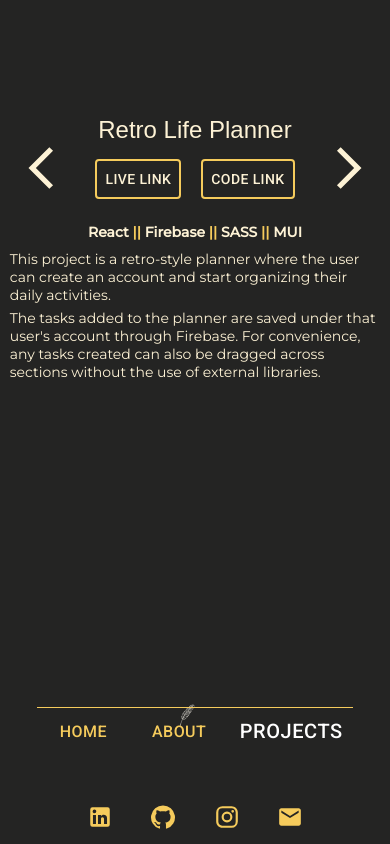
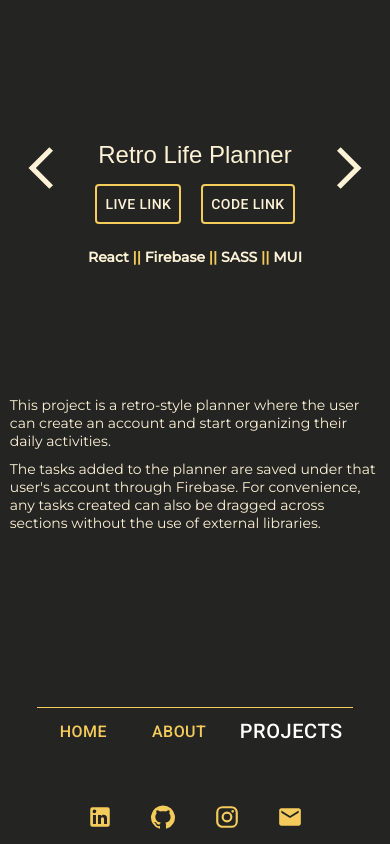
Before and after one commit to Koki001/finalPortfolio, a React (Create React App) app: page /projects in a window 390 px wide. Built offline with nearby package versions, Linux system fonts and the light colour scheme.

Commit message:
adjusted project image and text layout on smaller screen sizes

```diff
--- a/public/styles/main.css
+++ b/public/styles/main.css
@@ -908,6 +908,12 @@ html, body {
   .projectsContainer .podcastGif {
     display: none;
   }
+  .projectsContainer .writingGif {
+    display: none;
+  }
+  .projectsContainer .weatherSunGif {
+    display: none;
+  }
   .projectsContainer .projectViewContainer {
     position: relative;
     display: flex;
@@ -927,6 +933,10 @@ html, body {
   .projectsContainer .projectViewContainer .singleProject p {
     font-size: 16px;
     height: 50%;
+    display: flex;
+    flex-direction: column;
+    align-items: center;
+    justify-content: center;
   }
   .projectsContainer .projectViewContainer .singleProject p br {
     display: block;
@@ -953,7 +963,7 @@ html, body {
     width: 80%;
   }
 }
-@media (max-width: 500px) {
+@media (max-width: 540px) {
   #root .about {
     padding-top: 0;
   }
@@ -988,16 +998,18 @@ html, body {
     align-items: flex-start;
   }
   .aboutContainer .aboutTop {
-    height: 40%;
+    height: 50%;
   }
   .aboutContainer .aboutTop .aboutText {
     height: 100%;
     display: flex;
     justify-content: center;
     align-items: center;
+    margin-top: 10px;
   }
   .aboutContainer .aboutTop .aboutText p {
     font-size: 16px;
+    padding: 0 20px;
   }
   .aboutContainer .aboutTop .aboutText .skillHobbiesText {
     display: none;
@@ -1008,7 +1020,7 @@ html, body {
   .aboutContainer .aboutSkills {
     justify-content: flex-start;
     align-items: center;
-    height: 60%;
+    height: 50%;
   }
   .aboutContainer .aboutSkills .smallerScreenSkills {
     margin-top: 5px;
@@ -1032,6 +1044,7 @@ html, body {
   }
   .projectsContainer .projectView {
     width: 100%;
+    padding-bottom: 0;
     justify-content: center;
   }
   .projectsContainer .projectView .singleProject {
@@ -1050,6 +1063,10 @@ html, body {
     font-size: 14px;
     margin: 0;
     line-height: 18px;
+    display: flex;
+    flex-direction: column;
+    justify-content: center;
+    align-items: center;
   }
   .projectsContainer .projectView .singleProject .linkButtons {
     margin: 15px 0;
--- a/src/Components/ChartProject.js
+++ b/src/Components/ChartProject.js
@@ -30,22 +30,14 @@ const ChartProject = function () {
         React <span>||</span> Redux <span>||</span> SASS <span>||</span> MUI
       </h4>
       <p>
-        Using the{" "}
-        <a
-          className="rechartsLink"
-          target="_blank"
-          rel="noopener noreferrer"
-          href="https://recharts.org/en-US/"
-        >
-          Recharts
-        </a>{" "}
-        library, I wanted to create a fully dynamic graphing site, which is both
-        customizable and easy to use. <br /> <br /> Users are able to pick a
-        chart type from a drop-down menu, and start visualizing their data live.
-        Once the chart is filled out, users can also download an image of their
-        chart. <br /> <br /> For now, Redux is only lightly used. Once every
-        chart type is available, I would like for users to be able to switch
-        between different types of charts without having to re-enter their data.
+        Using the Recharts library, I wanted to create a fully dynamic graphing
+        site, which is both customizable and easy to use. <br /> <br /> Users
+        are able to pick a chart type from a drop-down menu, and start
+        visualizing their data live. Once the chart is filled out, users can
+        also download an image of their chart. <br /> <br /> For now, Redux is
+        only lightly used. Once every chart type is available, I would like for
+        users to be able to switch between different types of charts without
+        having to re-enter their data.
       </p>
       <img className="wrenchGif" src="./assets/wrench.gif" />
     </div>
--- a/src/scss/mediaQueries/_max500.scss
+++ b/src/scss/mediaQueries/_max500.scss
@@ -1,4 +1,4 @@
-@media (max-width: 500px) {
+@media (max-width: 540px) {
   #root .about {
     padding-top: 0;
   }
@@ -34,14 +34,16 @@
     justify-content: center;
     align-items: flex-start;
     .aboutTop {
-      height: 40%;
+      height: 50%;
       .aboutText {
         height: 100%;
         display: flex;
         justify-content: center;
         align-items: center;
+        margin-top: 10px;
         p {
           font-size: 16px;
+          padding: 0 20px;
         }
         .skillHobbiesText {
           display: none;
@@ -55,7 +57,7 @@
       justify-content: flex-start;
       align-items: center;
       // margin-bottom: 100px;
-      height: 60%;
+      height: 50%;
       .smallerScreenSkills {
         margin-top: 5px;
         height: 70%;
@@ -79,7 +81,7 @@
     }
     .projectView {
       width: 100%;
-
+      padding-bottom: 0;
       justify-content: center;
 
       .singleProject {
@@ -98,6 +100,10 @@
           font-size: 14px;
           margin: 0;
           line-height: 18px;
+          display: flex;
+          flex-direction: column;
+          justify-content: center;
+          align-items: center;
         }
         .linkButtons {
           margin: 15px 0;
@@ -116,6 +122,22 @@
         right: 0;
       }
     }
+    // .ashPika {
+    //   display: block;
+    //   width: 100%;
+    // }
+    // .wrenchGif {
+    //   display: block;
+    // }
+    // .podcastGif {
+    //   display: block;
+    // }
+    // .writingGif {
+    //   display: block;
+    // }
+    // .weatherSunGif {
+    //   display: block;
+    // }
   }
 }
 
--- a/src/scss/mediaQueries/_max800.scss
+++ b/src/scss/mediaQueries/_max800.scss
@@ -85,6 +85,12 @@
     .podcastGif {
       display: none;
     }
+    .writingGif {
+      display: none;
+    }
+    .weatherSunGif {
+      display: none;
+    }
     .projectViewContainer {
       position: relative;
       display: flex;
@@ -103,6 +109,10 @@
       .singleProject p {
         font-size: 16px;
         height: 50%;
+        display: flex;
+        flex-direction: column;
+        align-items: center;
+        justify-content: center;
         br {
           display: block;
           content: "";
```
Also changed, not shown: 1 other file (tests, documents, lock files or other folders).
